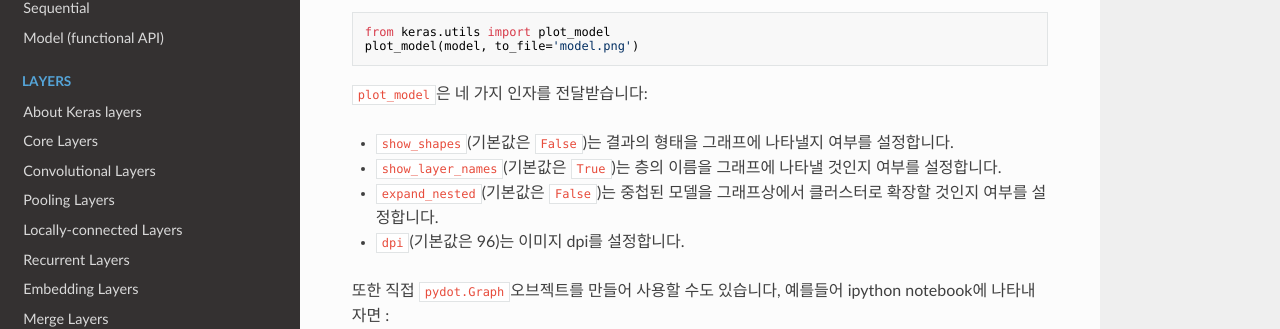
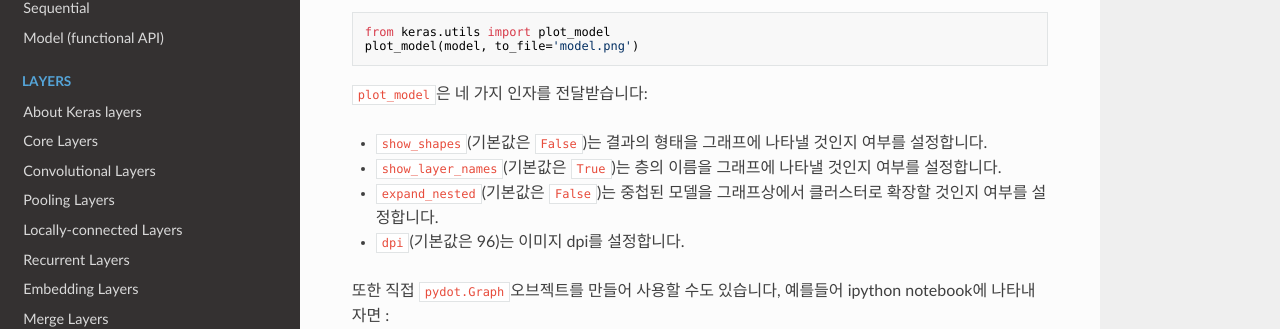
Before and after one commit to keras-team/keras-docs-ko, an MkDocs documentation site: the page built from sources/visualization.md, in a window 1280 px wide and 1345 px high. Shown: the part 243-572 px from the top of the window. Built offline with MkDocs 1.6.1, drawn with Linux system fonts in a browser that asks for light colours; nearby versions of some CDN libraries.

Commit message:
Update visualization.md

```diff
--- a/sources/visualization.md
+++ b/sources/visualization.md
@@ -10,7 +10,7 @@ plot_model(model, to_file='model.png')
 
 `plot_model`은 네 가지 인자를 전달받습니다:
 
-- `show_shapes`(기본값은 `False`)는 결과의 형태을 그래프에 나타낼지 여부를 설정합니다.
+- `show_shapes`(기본값은 `False`)는 결과의 형태을 그래프에 나타낼 것인지 여부를 설정합니다.
 - `show_layer_names`(기본값은 `True`)는 층의 이름을 그래프에 나타낼 것인지 여부를 설정합니다.
 - `expand_nested`(기본값은 `False`)는 중첩된 모델을 그래프상에서 클러스터로 확장할 것인지 여부를 설정합니다.
 - `dpi`(기본값은 96)는 이미지 dpi를 설정합니다.
```
